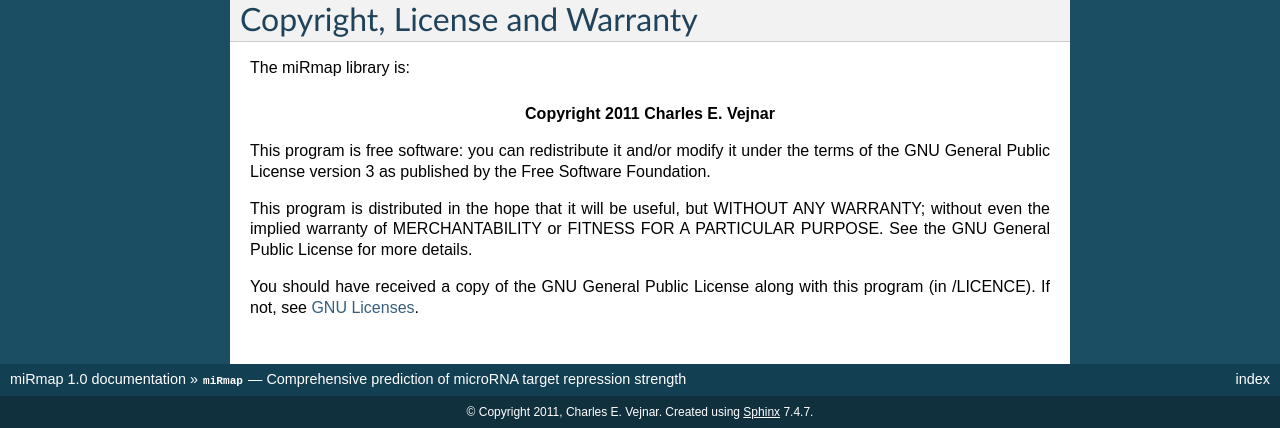
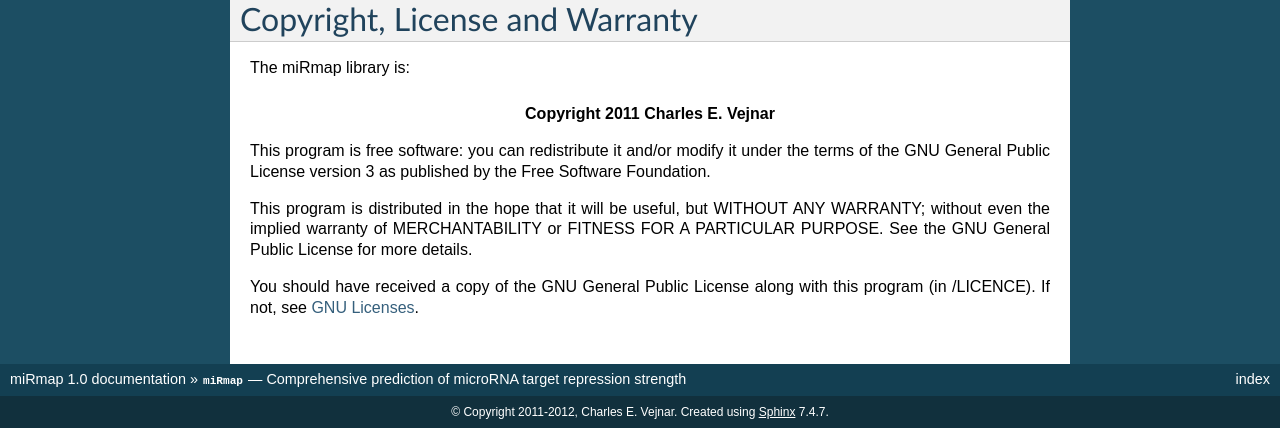
Before and after one commit to prashnts/miRmap, a Sphinx documentation site: the page built from docs/source/index.rst, in a window 1280 px wide and 900 px high, scrolled down 2250 px, cut to the strip 472-900 px from the top of the window. Built offline with Sphinx 7.4.7, drawn with Linux system fonts in a browser that asks for light colours.

Commit message:
Updates copyright year.

```diff
--- a/docs/source/conf.py
+++ b/docs/source/conf.py
@@ -42,7 +42,7 @@ master_doc = 'index'
 
 # General information about the project.
 project = u'miRmap'
-copyright = u'2011, Charles E. Vejnar'
+copyright = u'2011-2012, Charles E. Vejnar'
 
 # The version info for the project you're documenting, acts as replacement for
 # |version| and |release|, also used in various other places throughout the
```
